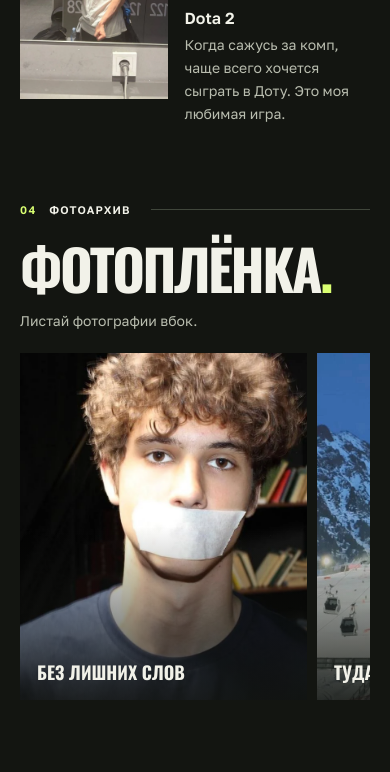
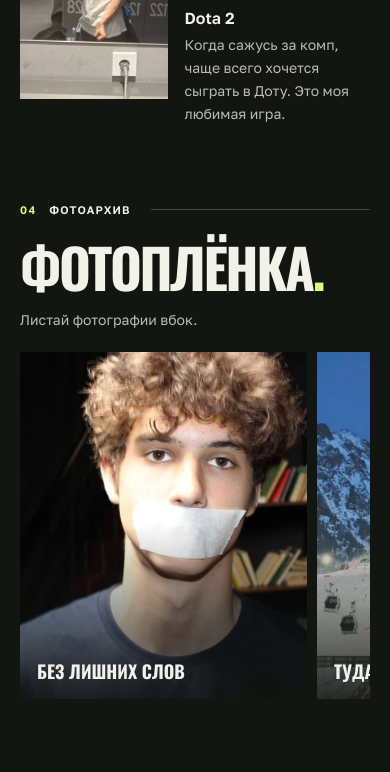
Before and after one commit to vladimirsnow/kupitman, a website with bundled scripts: page index.html in a window 390 px wide. Shown: the part 2496-3268 px from the top of the page. Built offline with nearby package versions, Linux system fonts and the light colour scheme; animation ran at ten frames a second.

Commit message:
Fit the film title on narrow phones

```diff
--- a/style.css
+++ b/style.css
@@ -138,6 +138,7 @@ footer a { font-size: 14px; color: var(--lime); }
   .interest-copy h3 { font-size: 27px; margin-bottom: 10px; }
   .gym-photo img { height: clamp(240px,65vw,315px); }
   .film-title { display: block; }
+  .film-title h2 { font-size: clamp(44px, 14vw, 76px); }
   .film-title p { margin-top: 13px; }
   footer { padding-block: 22px; }
   .lightbox[open] { grid-template-columns: 1fr 1fr; grid-template-rows: auto 1fr auto; }
```
